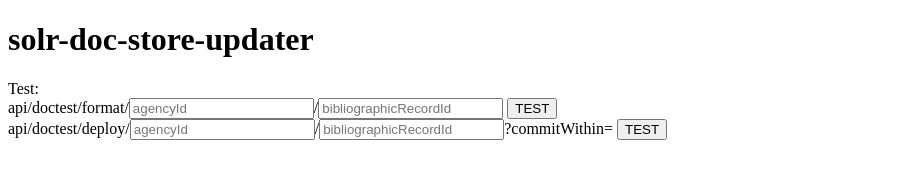
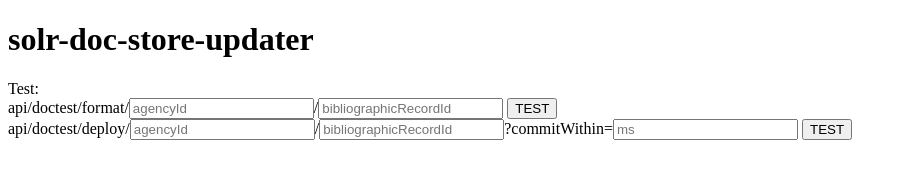
Before and after one commit to DBCDK/solr-document-store, a plain HTML site: page solr-updater/src/main/webapp/index.html in a window 1280 px wide. Shown: the whole page, without its empty margins (0-907 px from the left). Drawn offline with Linux system fonts and the light colour scheme.

Commit message:
Missing commit-within value

```diff
--- a/solr-updater/src/main/webapp/index.html
+++ b/solr-updater/src/main/webapp/index.html
@@ -27,6 +27,6 @@
 
         Test:
         <div>api/doctest/format/<input type="number" placeholder="agencyId">/<input type="text" placeholder="bibliographicRecordId"> <input type="button" value="TEST" onclick="openLink(this.parentNode)"></div>
-        <div>api/doctest/deploy/<input type="number" placeholder="agencyId">/<input type="text" placeholder="bibliographicRecordId">?commitWithin= <input type="button" value="TEST" onclick="openLink(this.parent)"></div>
+        <div>api/doctest/deploy/<input type="number" placeholder="agencyId">/<input type="text" placeholder="bibliographicRecordId">?commitWithin=<input type="number" placeholder="ms"> <input type="button" value="TEST" onclick="openLink(this.parent)"></div>
     </body>
 </html>
```
